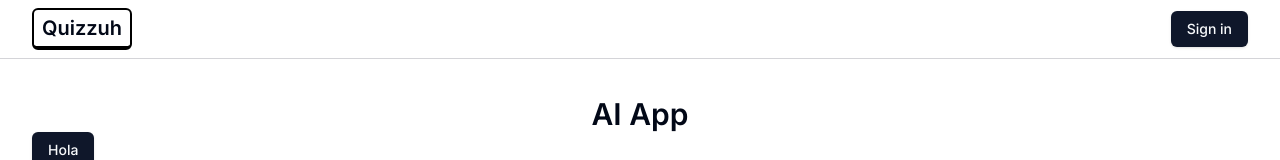
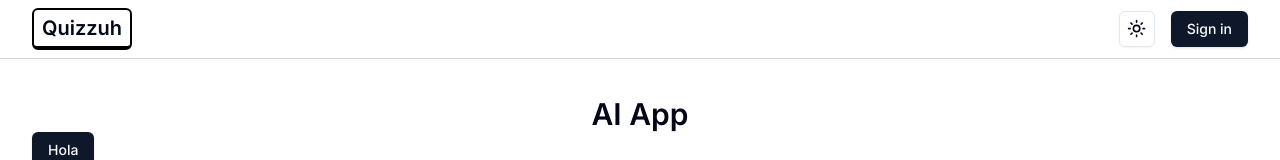
Before and after one commit to samuelpalaciosdev/ai-app-nextjs, a Next.js app: page / in a window 1280 px wide. Shown: the top 160 px of the page. Built offline with nearby package versions, Linux system fonts and the light colour scheme; no server answers.

Commit message:
Add theme toggle feature

```diff
--- a/app/layout.tsx
+++ b/app/layout.tsx
@@ -3,6 +3,7 @@ import './globals.css';
 import type { Metadata } from 'next';
 import { Inter } from 'next/font/google';
 import Nav from '@/components/Nav';
+import AuthProvider from '@/context/AuthProvider';
 
 const inter = Inter({ subsets: ['latin'] });
 
@@ -19,10 +20,12 @@ export default function RootLayout({
   return (
     <html lang='en'>
       <body className={cn(inter.className, 'min-h-screen pt-12 antialiased')}>
-        <div className='container max-w-7xl mx-auto h-full pt-12'>
-          <Nav />
-          {children}
-        </div>
+        <AuthProvider>
+          <div className='container max-w-7xl mx-auto h-full pt-12'>
+            <Nav />
+            {children}
+          </div>
+        </AuthProvider>
       </body>
     </html>
   );
--- a/components/AuthProvider.tsx
+++ /dev/null
@@ -1,9 +0,0 @@
-import { SessionProvider } from 'next-auth/react';
-
-export default function AuthProvider({
-  children,
-}: {
-  children: React.ReactNode;
-}) {
-  return <SessionProvider>{children}</SessionProvider>;
-}
--- a/components/Nav.tsx
+++ b/components/Nav.tsx
@@ -2,6 +2,7 @@ import Link from 'next/link';
 import SignInButton from './SignInButton';
 import { getAuthSession } from '@/lib/auth';
 import UserDropdown from './UserDropdown';
+import { ThemeToggle } from './ThemeToggle';
 
 export default async function Nav() {
   const session = await getAuthSession();
@@ -16,16 +17,17 @@ export default async function Nav() {
         >
           Quizzuh
         </Link>
-        <ul className='flex items-center gap-2'>
-          {/* Sign in button or profile pic */}
-          {session?.user ? (
-            <UserDropdown user={session.user} />
-          ) : (
-            <li>
+        <div className='flex items-center'>
+          <ThemeToggle className='mr-4' />
+          <div className='flex items-center gap-2'>
+            {/* Sign in button or profile pic */}
+            {session?.user ? (
+              <UserDropdown user={session.user} />
+            ) : (
               <SignInButton text='Sign in' />
-            </li>
-          )}
-        </ul>
+            )}
+          </div>
+        </div>
       </div>
     </nav>
   );
--- /dev/null
+++ b/components/ThemeToggle.tsx
@@ -0,0 +1,44 @@
+'use client';
+
+import * as React from 'react';
+import { LuMoon, LuSun } from 'react-icons/lu';
+import { useTheme } from 'next-themes';
+import { Button } from '@/components/ui/Button';
+import {
+  DropdownMenu,
+  DropdownMenuContent,
+  DropdownMenuItem,
+  DropdownMenuTrigger,
+} from '@/components/ui/dropdown-menu';
+
+export function ThemeToggle({
+  className,
+  ...props
+}: React.HtmlHTMLAttributes<HTMLDivElement>) {
+  const { setTheme } = useTheme();
+
+  return (
+    <div className={className} {...props}>
+      <DropdownMenu>
+        <DropdownMenuTrigger asChild>
+          <Button variant='outline' size='icon'>
+            <LuSun className='h-[1.2rem] w-[1.2rem] rotate-0 scale-100 transition-all dark:-rotate-90 dark:scale-0' />
+            <LuMoon className='absolute h-[1.2rem] w-[1.2rem] rotate-90 scale-0 transition-all dark:rotate-0 dark:scale-100' />
+            <span className='sr-only'>Toggle theme</span>
+          </Button>
+        </DropdownMenuTrigger>
+        <DropdownMenuContent align='end'>
+          <DropdownMenuItem onClick={() => setTheme('light')}>
+            Light
+          </DropdownMenuItem>
+          <DropdownMenuItem onClick={() => setTheme('dark')}>
+            Dark
+          </DropdownMenuItem>
+          <DropdownMenuItem onClick={() => setTheme('system')}>
+            System
+          </DropdownMenuItem>
+        </DropdownMenuContent>
+      </DropdownMenu>
+    </div>
+  );
+}
--- /dev/null
+++ b/context/AuthProvider.tsx
@@ -0,0 +1,15 @@
+'use client';
+import { SessionProvider } from 'next-auth/react';
+import { ThemeProvider } from './theme-provider';
+
+export default function AuthProvider({
+  children,
+}: {
+  children: React.ReactNode;
+}) {
+  return (
+    <ThemeProvider attribute='class' defaultTheme='system' enableSystem>
+      <SessionProvider>{children}</SessionProvider>
+    </ThemeProvider>
+  );
+}
--- /dev/null
+++ b/context/theme-provider.tsx
@@ -0,0 +1,9 @@
+'use client';
+
+import * as React from 'react';
+import { ThemeProvider as NextThemesProvider } from 'next-themes';
+import { type ThemeProviderProps } from 'next-themes/dist/types';
+
+export function ThemeProvider({ children, ...props }: ThemeProviderProps) {
+  return <NextThemesProvider {...props}>{children}</NextThemesProvider>;
+}
--- a/package.json
+++ b/package.json
@@ -25,6 +25,7 @@
     "eslint-config-next": "13.4.19",
     "next": "13.4.19",
     "next-auth": "^4.23.1",
+    "next-themes": "^0.2.1",
     "postcss": "8.4.29",
     "react": "18.2.0",
     "react-dom": "18.2.0",
```
Also changed, not shown: 1 other file (tests, documents, lock files or other folders).
